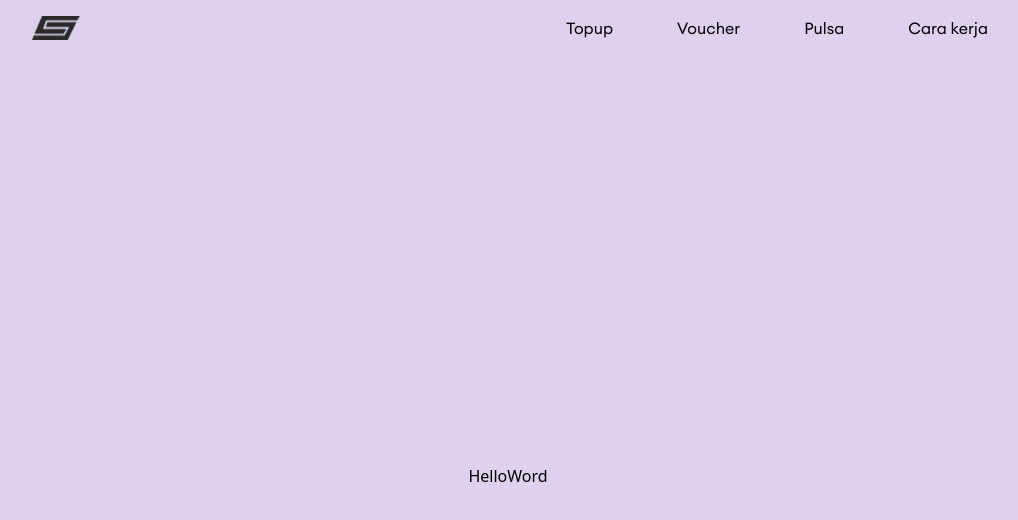
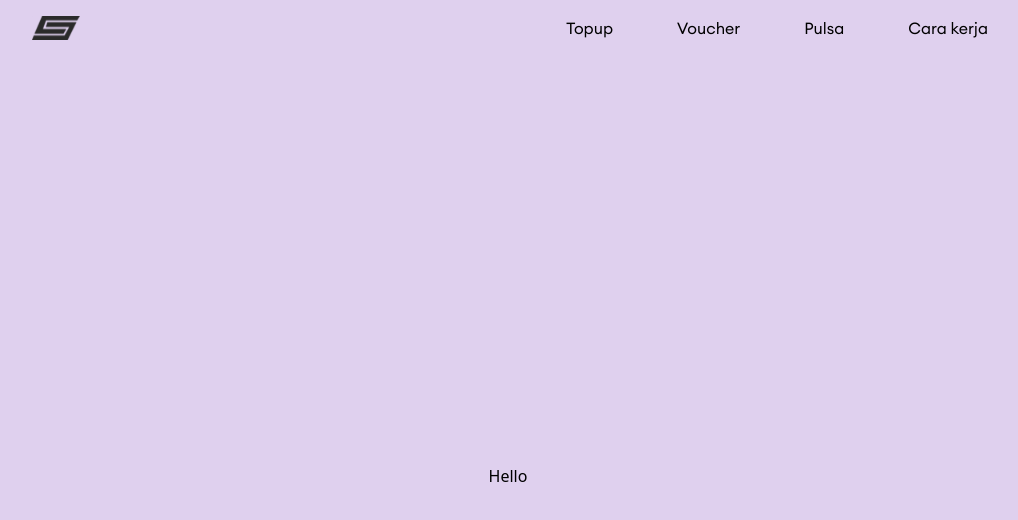
Before and after one commit to urz14x/crygames, a React (Vite) app: page /voucher in a window 1280 px wide. Shown: the top 520 px of the page, without its empty margins (132-1150 px from the left). Built offline with nearby package versions, Linux system fonts and the light colour scheme.

Commit message:
Menghapus h1 di folder layout/container

```diff
--- a/src/layout/Container.tsx
+++ b/src/layout/Container.tsx
@@ -4,7 +4,6 @@ const Container = (props: PropsWithChildren) => {
   return (
     <div className="pt-10 flex justify-center items-center min-h-screen">
       {props.children}
-      <h1>Word</h1>
     </div>
   );
 };
```
